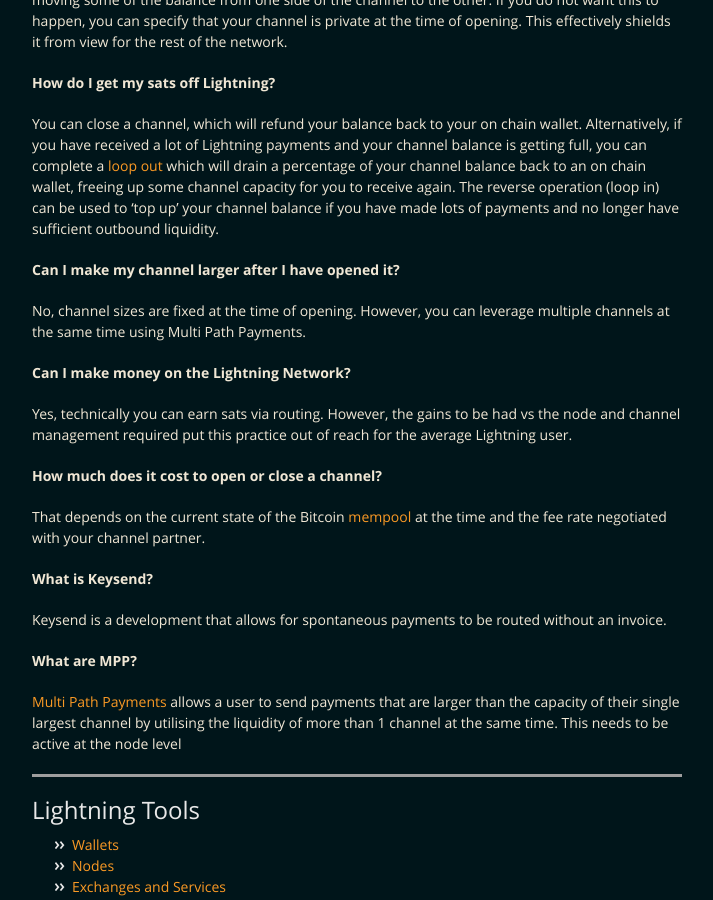
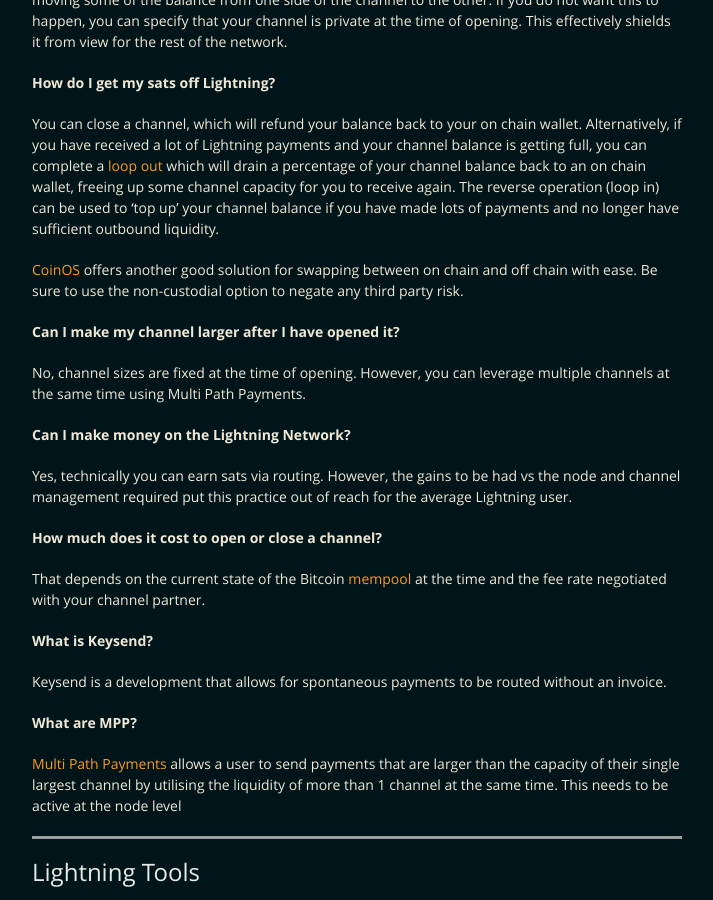
Before and after one commit to BitcoinQnA/ln-guide, a Jekyll site: the page built from index.md, in a window 1280 px wide and 900 px high, scrolled down 9054 px, cut to the strip 0-900 px from the top of the window. Shown: the whole strip, without its empty margins (283-996 px from the left). Built offline with Jekyll 4.4.1, drawn with Linux system fonts in a browser that asks for light colours; grey boxes are pictures that could not be loaded.

Commit message:
Update index.md

```diff
--- a/index.md
+++ b/index.md
@@ -224,6 +224,8 @@ This is likely because someone has routed a transaction through your node. This
 
 You can close a channel, which will refund your balance back to your on chain wallet. Alternatively, if you have received a lot of Lightning payments and your channel balance is getting full, you can complete a [loop out](https://lightning.engineering/loop/) which will drain a percentage of your channel balance back to an on chain wallet, freeing up some channel capacity for you to receive again. The reverse operation (loop in) can be used to 'top up' your channel balance if you have made lots of payments and no longer have sufficient outbound liquidity.
 
+[CoinOS](https://coinos.io/about) offers another good solution for swapping between on chain and off chain with ease. Be sure to use the non-custodial option to negate any third party risk.
+
 **Can I make my channel larger after I have opened it?**
 
 No, channel sizes are fixed at the time of opening. However, you can leverage multiple channels at the same time using Multi Path Payments.
```
